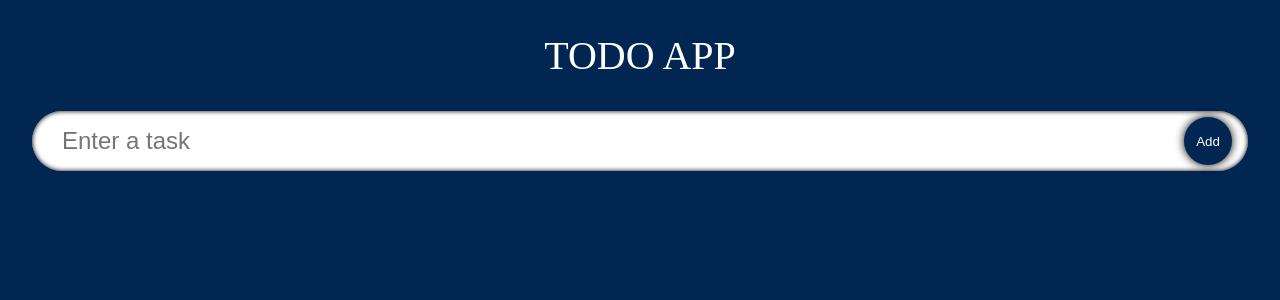
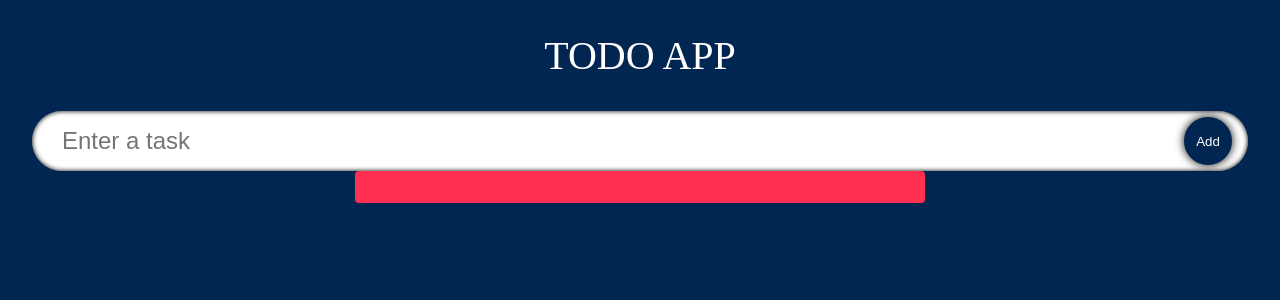
Before and after one commit to ferhatkplnn/react-typescript-todo-app, a React (Vite) app: page / in a window 1280 px wide. Shown: the top 300 px of the page. Built offline with nearby package versions, Linux system fonts and the light colour scheme; a web font is replaced by a local one.

Commit message:
Add TodoList component

```diff
--- a/src/App.tsx
+++ b/src/App.tsx
@@ -1,6 +1,7 @@
 import { useState } from "react";
 import TodoInput from "./components/TodoInput";
 import { Todo } from "./model";
+import TodoList from "./components/TodoList";
 
 const App = () => {
   const [todo, setTodo] = useState<string>("");
@@ -16,6 +17,7 @@ const App = () => {
     <div className="App">
       <div className="heading">Todo App</div>
       <TodoInput todo={todo} setTodo={setTodo} handleAdd={handleAdd} />
+      <TodoList todos={todos} setTodos={setTodos} />
     </div>
   );
 };
--- /dev/null
+++ b/src/components/TodoList.tsx
@@ -0,0 +1,22 @@
+import React from "react";
+import { Todo } from "../model";
+import "./styles/todoList.scss";
+
+type TodoListProps = {
+  todos: Todo[];
+  setTodos: React.Dispatch<React.SetStateAction<Todo[]>>;
+};
+
+const TodoList: React.FC<TodoListProps> = ({ todos, setTodos }) => {
+  return (
+    <div className="todo-list">
+      {todos.map((todo) => (
+        <li className="todo-item" key={todo.id}>
+          {todo.todo}
+        </li>
+      ))}
+    </div>
+  );
+};
+
+export default TodoList;
--- /dev/null
+++ b/src/components/styles/todoList.scss
@@ -0,0 +1,10 @@
+$todo-list-color: #ff304f;
+
+.todo-list {
+  border-radius: 4px;
+  display: flex;
+  flex-direction: column;
+  width: 44.5%;
+  padding: 16px;
+  background-color: $todo-list-color;
+}
```
